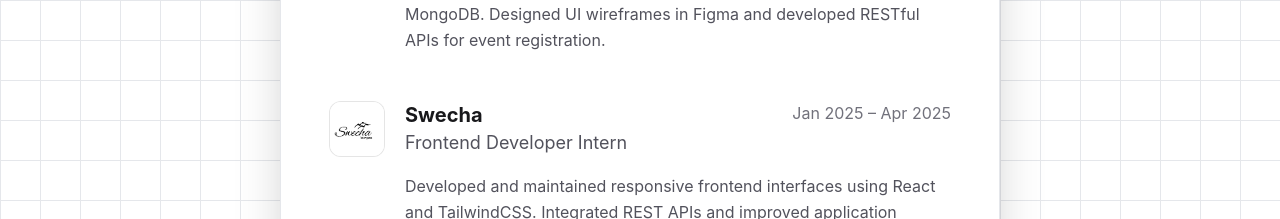
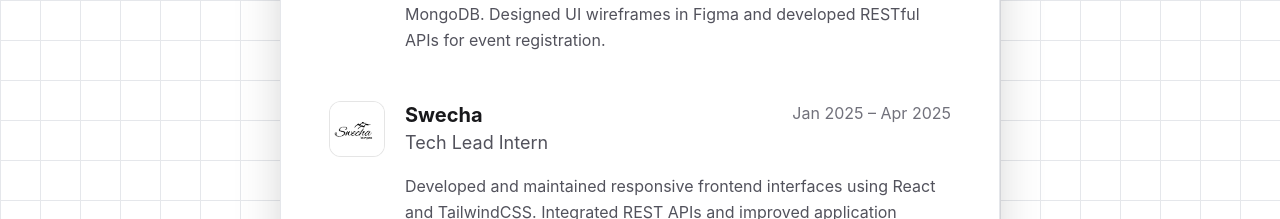
Before and after one commit to VishalKammari/Portfolio-V2, a React (Vite) app: page / in a window 1280 px wide. Shown: the part 2120-2339 px from the top of the page. Built offline with nearby package versions, Linux system fonts and the light colour scheme; no server answers.

Commit message:
Update WorkExperience.jsx

```diff
--- a/src/components/WorkExperience.jsx
+++ b/src/components/WorkExperience.jsx
@@ -16,7 +16,7 @@ const experiences = [
   },
   {
     company: "Swecha",
-    role: "Frontend Developer Intern",
+    role: "Tech Lead Intern",
     duration: "Jan 2025 – Apr 2025",
     description:
       "Developed and maintained responsive frontend interfaces using React and TailwindCSS. Integrated REST APIs and improved application performance across devices.",
```
